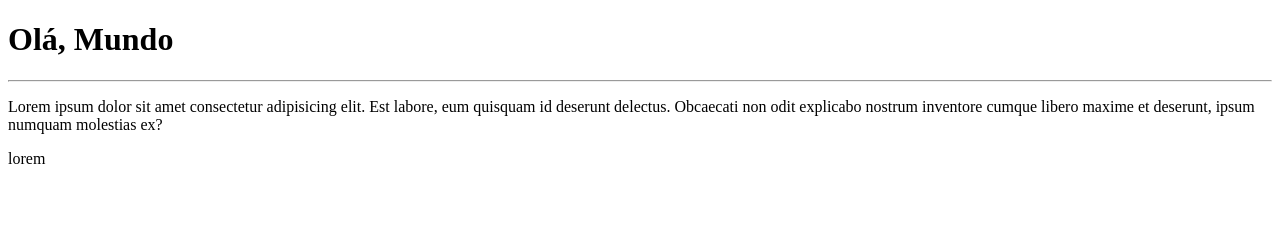
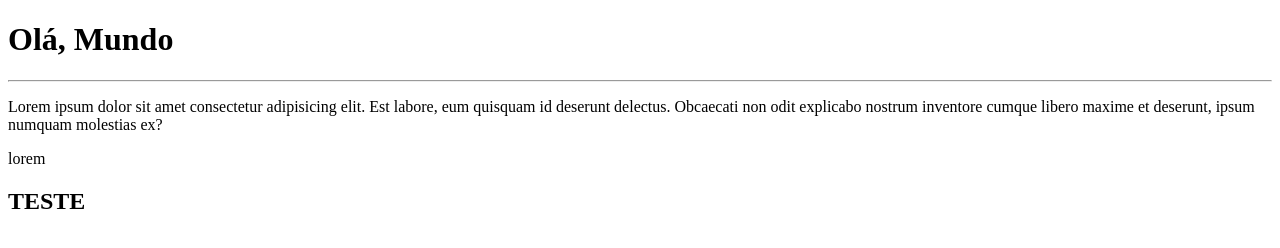
Before and after one commit to luiz-pr/Ola-Mundo, a plain HTML site: page site-exemplo/index.html in a window 1280 px wide. Drawn offline with Linux system fonts and the light colour scheme.

Commit message:
Atualização 0.0.1

```diff
--- a/site-exemplo/index.html
+++ b/site-exemplo/index.html
@@ -10,5 +10,6 @@
     <hr>
     <p>Lorem ipsum dolor sit amet consectetur adipisicing elit. Est labore, eum quisquam id deserunt delectus. Obcaecati non odit explicabo nostrum inventore cumque libero maxime et deserunt, ipsum numquam molestias ex?</p>
     <p>lorem</p>
+    <h2>TESTE</h2>
 </body>
 </html>
```
